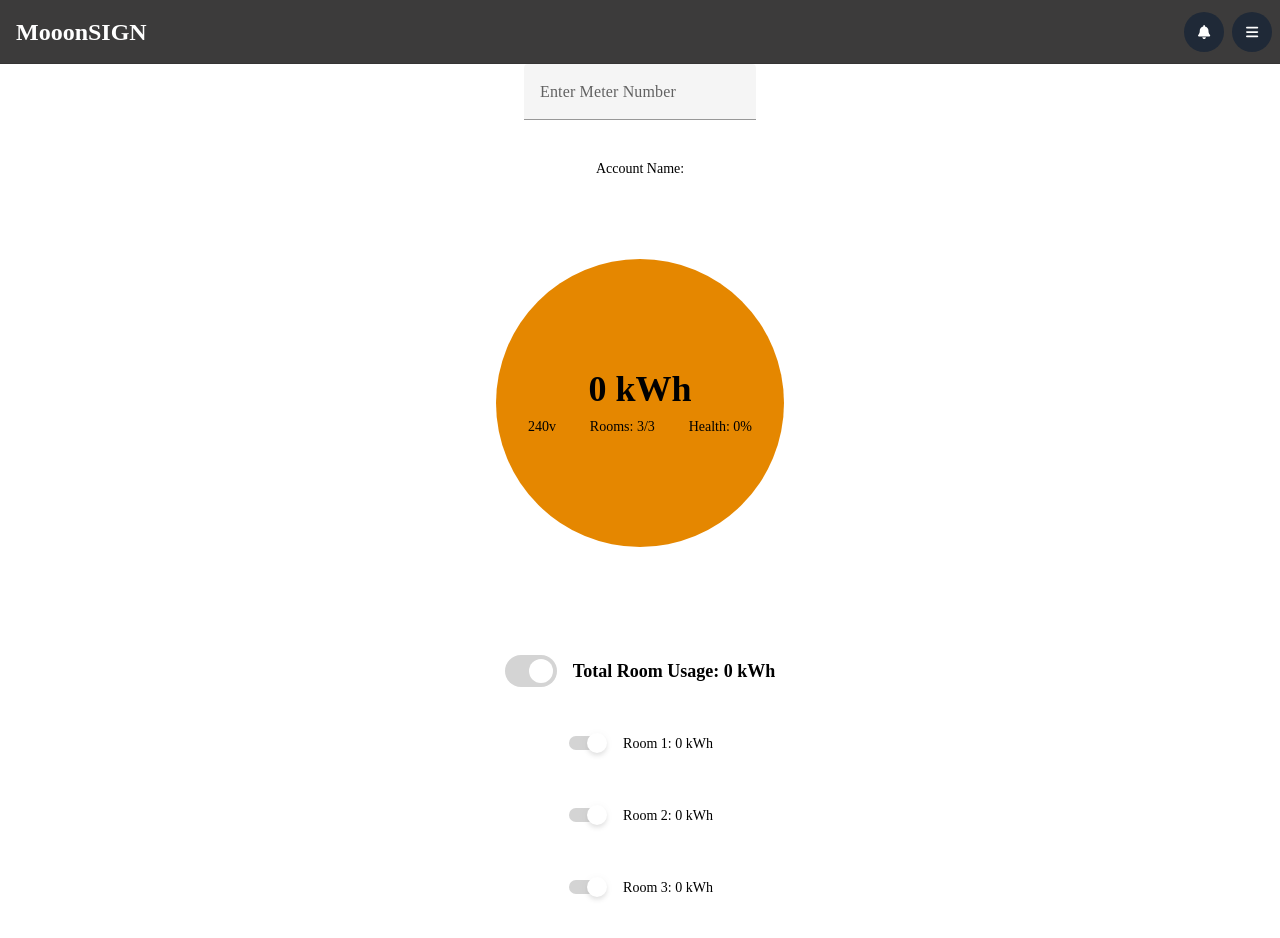
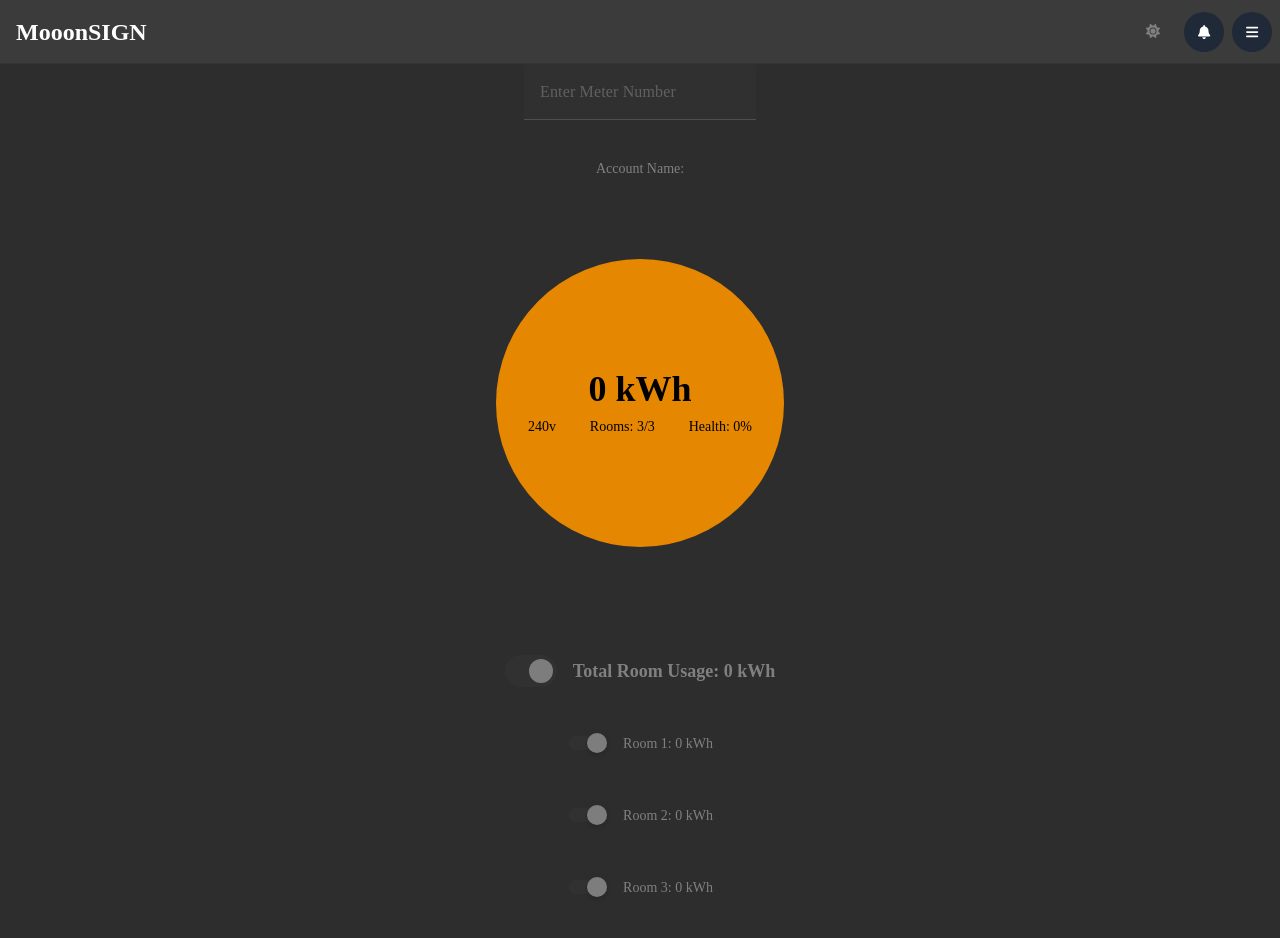
Before and after one commit to Airfesters/vue-cloud, a Vue app: page / in a window 1280 px wide. Shown: the top 938 px of the page. Built offline with nearby package versions, Linux system fonts and the light colour scheme; no server answers; what vue3-touch-events would draw is missing.

Commit message:
restore toggle theme

```diff
--- a/src/components/Header.vue
+++ b/src/components/Header.vue
@@ -83,7 +83,7 @@ onUnmounted(() => {
 
           <!-- Icons -->
           <div class="flex items-center space-x-2">
-            <!-- <ToggleTheme/> -->
+            <ToggleTheme/>
             <RouterLink to="/">
               <!-- Notification Icon Button -->
               <button
```
